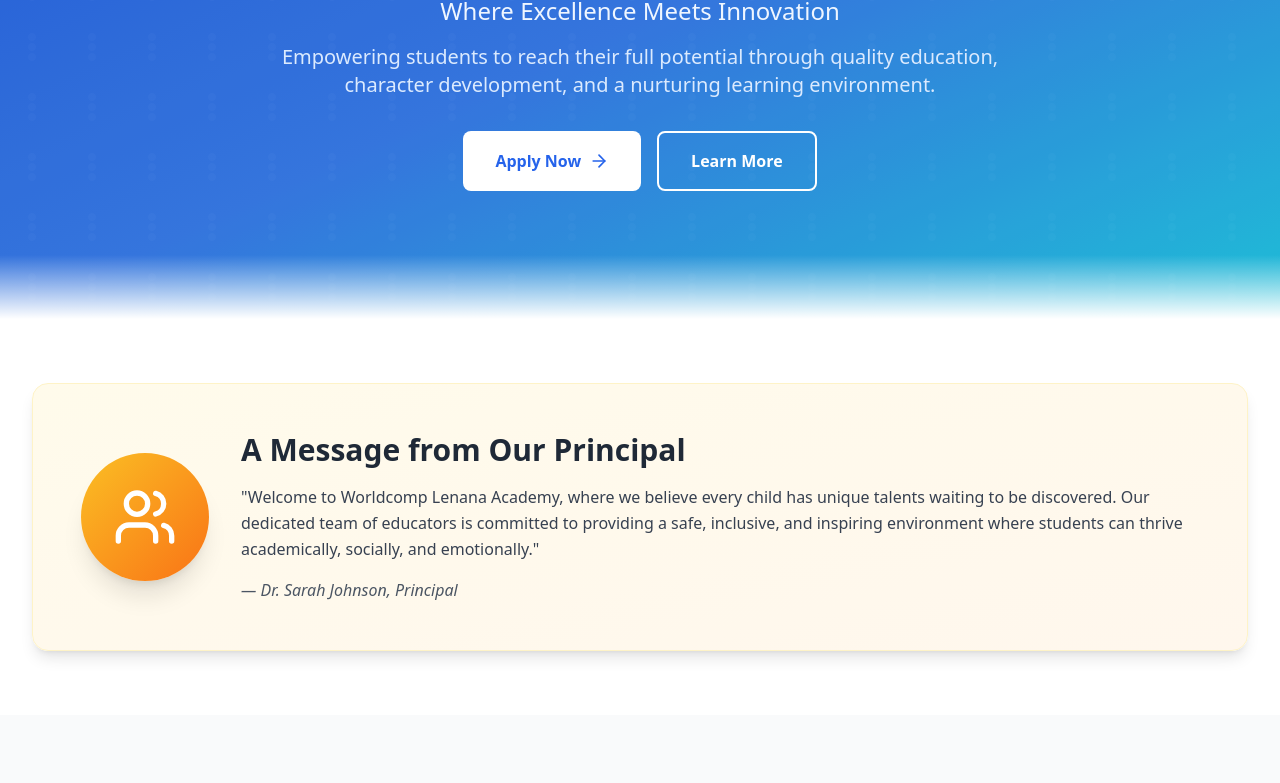
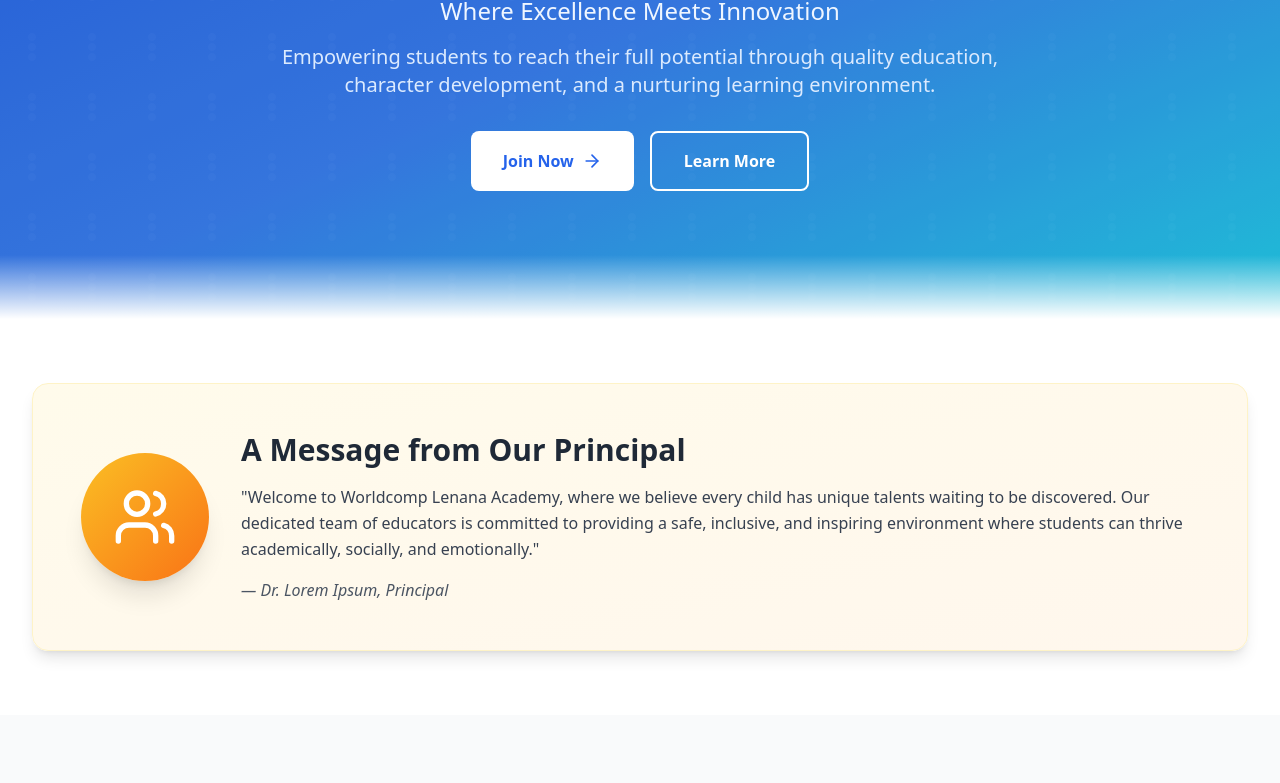
Before and after one commit to amsaul/worldcompSchoolWebsite, a React (Vite) app: page / in a window 1280 px wide. Shown: the part 357-1140 px from the top of the page. Built offline with nearby package versions, Linux system fonts and the light colour scheme.

Commit message:
homepage re design

```diff
--- a/src/pages/Home.tsx
+++ b/src/pages/Home.tsx
@@ -69,7 +69,7 @@
                 to="/contact"
                 className="inline-flex items-center justify-center px-8 py-4 bg-white text-blue-600 rounded-lg font-semibold hover:bg-blue-50 transition-all hover:shadow-xl transform hover:-translate-y-1"
               >
-                Apply Now
+                Join Now
                 <ArrowRight className="ml-2 h-5 w-5" />
               </Link>
               <Link
@@ -103,7 +103,7 @@
                   socially, and emotionally."
                 </p>
                 <p className="text-gray-600 italic">
-                  — Dr. Sarah Johnson, Principal
+                  — Dr. Lorem Ipsum, Principal
                 </p>
               </div>
             </div>
```
